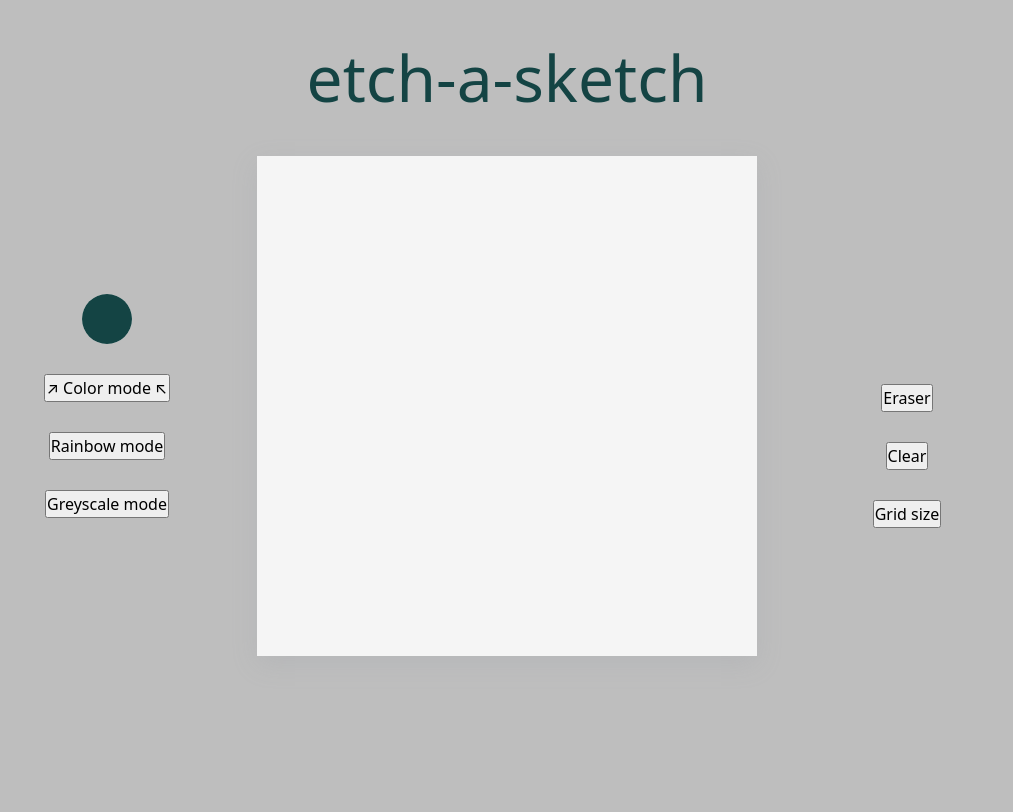
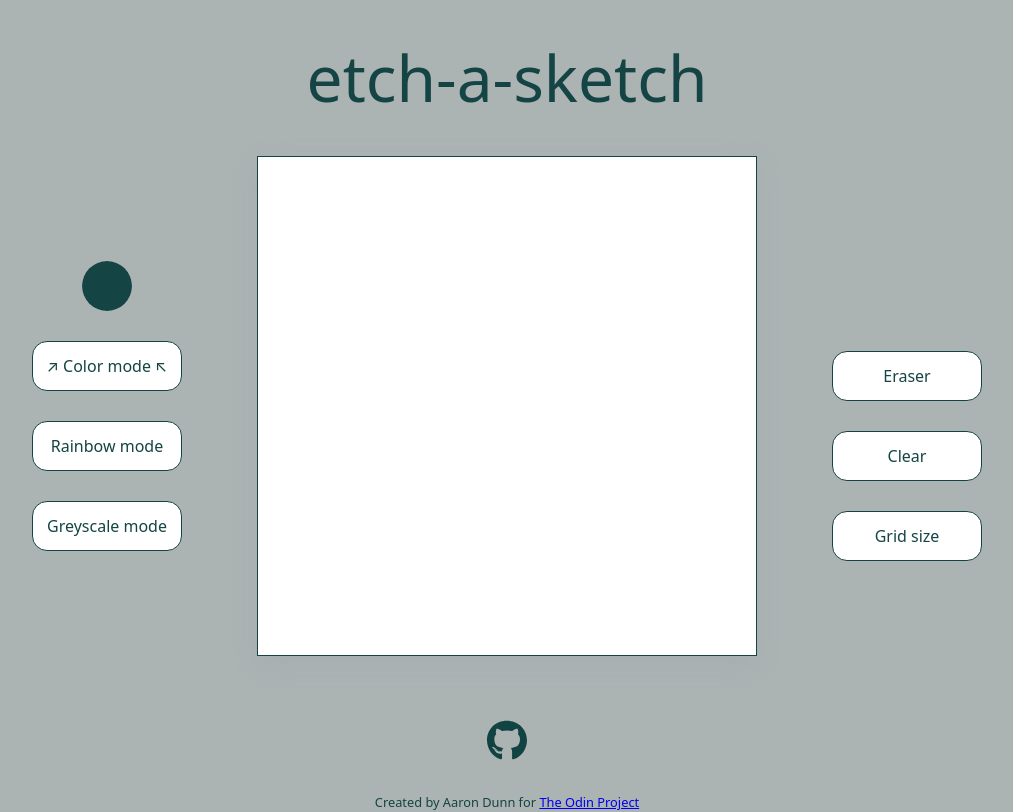
Before and after one commit to ajjdunn/etch-a-sketch, a plain HTML site: page index.html in a window 1280 px wide. Shown: the whole page, without its empty margins (133-1146 px from the left). Drawn offline with Linux system fonts and the light colour scheme.

Commit message:
initial JS

```diff
--- a/index.html
+++ b/index.html
@@ -31,13 +31,19 @@
     <title>etch-a-sketch</title>
   </head>
   <body>
+    <!-- ------ -->
+    <!--Header  -->
+    <!-- ------ -->
     <header class="header">
       <h1>etch-a-sketch</h1>
     </header>
+    <!-- ---- -->
+    <!-- Main -->
+    <!-- ---- -->
     <main class="main">
       <div class="settings-left">
         <div class="color-picker-container">
-          <input type="color" value="#144444" id="color-picker" />
+          <input type="color" value="#144444" class="color-picker" />
         </div>
         <button class="button" id="color-button">
           &#8599; Color mode &#8598;
@@ -45,13 +51,31 @@
         <button class="button" id="rainbow-button">Rainbow mode</button>
         <button class="button" id="greyscale-button">Greyscale mode</button>
       </div>
-      <div class="grid"></div>
+      <div class="grid" id="grid"></div>
       <div class="settings-right">
-        <button class="button">Eraser</button>
-        <button class="button">Clear</button>
-        <button class="button">Grid size</button>
+        <button class="button" id="eraser-button">Eraser</button>
+        <button class="button" id="clear-button">Clear</button>
+        <button class="button" id="size-button">Grid size</button>
       </div>
     </main>
-    <footer class="footer"></footer>
+    <!-- ------ -->
+    <!-- Footer -->
+    <!-- ------ -->
+    <footer class="footer">
+      <p>
+        <a
+          class="github-link"
+          title="GitHub repo for this project"
+          href="https://github.com/ajjdunn/etch-a-sketch"
+          ><img src="images/github.svg" class="github-icon"
+        /></a>
+      </p>
+      <p id="footer-p">
+        Created by Aaron Dunn for
+        <a href="https://theodinproject.com/" class="odin-link"
+          >The Odin Project</a
+        >
+      </p>
+    </footer>
   </body>
 </html>
--- a/scripts.js
+++ b/scripts.js
@@ -0,0 +1,18 @@
+const colorButton = document.getElementById("color-button");
+const rainbowButton = document.getElementById("rainbow-button");
+const greyscaleButton = document.getElementById("greyscale-button");
+const eraserButton = document.getElementById("eraser-button");
+const clearButton = document.getElementById("clear-button");
+const sizeButton = document.getElementById("size-button");
+const grid = document.getElementById("grid");
+
+// let currentColor = 0x144444;
+// let currentMode = colorMode;
+// let currentSize = sizeMode;
+
+const buttons = document.querySelectorAll(".button");
+buttons.forEach((button) => {
+  button.addEventListener("click", () => {
+    alert(button.id);
+  });
+});
--- a/styles.css
+++ b/styles.css
@@ -61,18 +61,19 @@ svg {
   }
 }
 
+/* Define site color scheme */
 :root {
-  --primary-light: #bebebe;
+  --primary-light: #acb3b3;
   --primary-dark: #144444;
   --secondary-light: #ffffff;
 }
+
 body {
   background-color: var(--primary-light);
   color: var(--primary-dark);
   font-family: system-ui, -apple-system, BlinkMacSystemFont, "Segoe UI", Roboto,
     Oxygen, Ubuntu, Cantarell, "Open Sans", "Helvetica Neue", sans-serif;
 }
-
 .header {
   padding: 30px 0;
   display: flex;
@@ -82,7 +83,6 @@ h1 {
   font-size: 4rem;
   text-align: center;
 }
-
 .main {
   display: flex;
   gap: 50px;
@@ -91,7 +91,6 @@ h1 {
   max-width: 1100px;
   margin: 0 auto;
 }
-
 .settings-left,
 .settings-right {
   display: flex;
@@ -101,19 +100,18 @@ h1 {
   gap: 30px;
   width: 200px;
 }
-
 .settings-right {
   padding-top: 100px;
 }
-
 .grid {
   display: grid;
-  background-color: whitesmoke;
+  cursor: crosshair;
+  background-color: var(--secondary-light);
   width: 500px;
   height: 500px;
   box-shadow: rgba(149, 157, 165, 0.2) 0px 8px 24px;
+  border: 1px solid var(--primary-dark);
 }
-
 /*⬇️ Styling the color input for all browsers by wrapping it in a div with these parameters */
 .color-picker-container {
   width: 50px;
@@ -122,8 +120,67 @@ h1 {
   overflow: hidden;
 }
 input[type="color"] {
+  cursor: pointer;
   width: 200%;
   height: 200%;
   transform: translate(-25%, -25%);
 }
 /*⬆️ Styling the color input for all browsers by wrapping it in a div with these parameters */
+.button {
+  color: var(--primary-dark);
+  background-color: var(--secondary-light);
+  min-width: 150px;
+  min-height: 50px;
+  border: 1px solid var(--primary-dark);
+  border-radius: 15px;
+}
+.button:hover,
+.color-picker-container:hover {
+  cursor: pointer;
+  color: var(--secondary-light);
+  background-color: var(--primary-dark);
+  border: none;
+  box-shadow: rgb(255, 255, 255) 0px 7px 29px 0px;
+  transform: scale(1.1);
+  transition: transform 1s cubic-bezier(0.075, 0.82, 0.165, 1);
+  font-size: ;
+}
+.color-picker-container:active {
+  transition: transform 0.05s ease-in-out;
+  transform: scale(1);
+}
+.footer {
+  padding-top: 4rem;
+  display: flex;
+  gap: 2rem;
+  flex-direction: column;
+  justify-content: center;
+  align-items: center;
+  font-size: 0.8rem;
+  color: var(--primary-dark);
+}
+.github-icon {
+  width: 40px;
+  /* filter is used to apply color the SVG */
+  filter: invert(20%) sepia(8%) saturate(3335%) hue-rotate(131deg)
+    brightness(101%) contrast(94%);
+  transition: all 0.5s ease-out;
+}
+.github-icon:hover {
+  filter: invert(100%) sepia(8%) saturate(7448%) hue-rotate(182deg)
+    brightness(123%) contrast(96%);
+  transition: all 0.5s cubic-bezier(0.075, 0.82, 0.165, 1);
+  transform: scale(1.5);
+}
+.odin-link:visited {
+  color: #144444;
+}
+/* class to show when a button is selected */
+.button-selected {
+  cursor: pointer;
+  color: var(--secondary-light);
+  background-color: var(--primary-dark);
+  border: none;
+  box-shadow: rgb(255, 255, 255) 0px 7px 29px 0px;
+  transform: scale(1.1);
+}
```
Also changed, not shown: images/etch.png (deleted).
